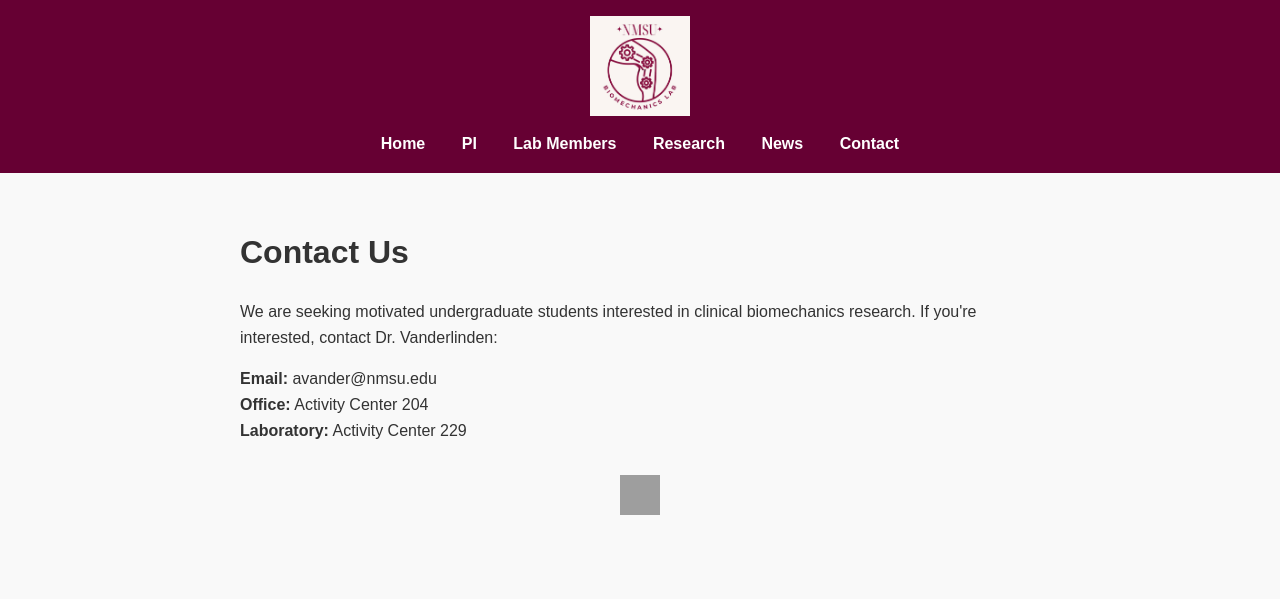
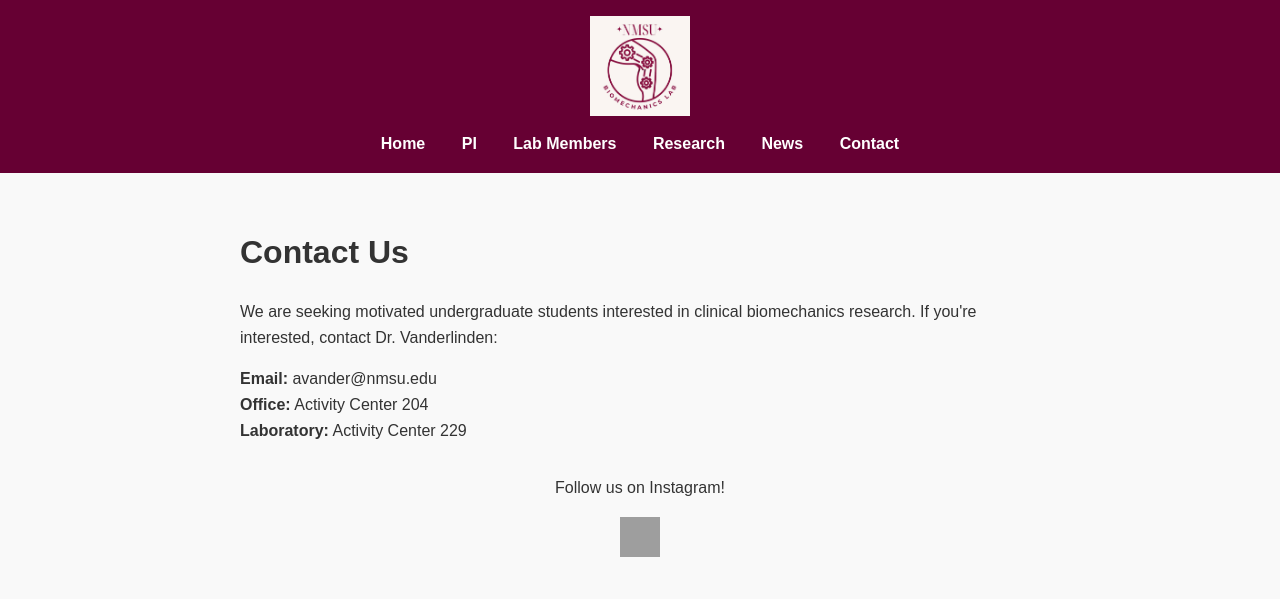
Before and after one commit to JakobGreen32/nmsu-biomechanics-lab-, a plain HTML site: page contact.html in a window 1280 px wide. Drawn offline with Linux system fonts and the light colour scheme; grey boxes are pictures that could not be loaded.

Commit message:
Update contact.html
Adding descriptive text for insta logo

```diff
--- a/contact.html
+++ b/contact.html
@@ -26,9 +26,10 @@
     <strong>Office:</strong> Activity Center 204<br>
     <strong>Laboratory:</strong> Activity Center 229</p>
   <div style="text-align:center; margin-top:2em;">
-  <a href="https://www.instagram.com/nmsubiomechanicslab/" target="_blank">
-    <img src="https://upload.wikimedia.org/wikipedia/commons/a/a5/Instagram_icon.png" alt="Instagram" style="width:40px; height:40px;">
-  </a>
+    <p>Follow us on Instagram!</p>
+    <a href="https://www.instagram.com/nmsubiomechanicslab/" target="_blank">
+      <img src="https://upload.wikimedia.org/wikipedia/commons/a/a5/Instagram_icon.png" alt="Instagram" style="width:40px; height:40px;">
+    </a>
 </div>
 </main>
 </body>
```
